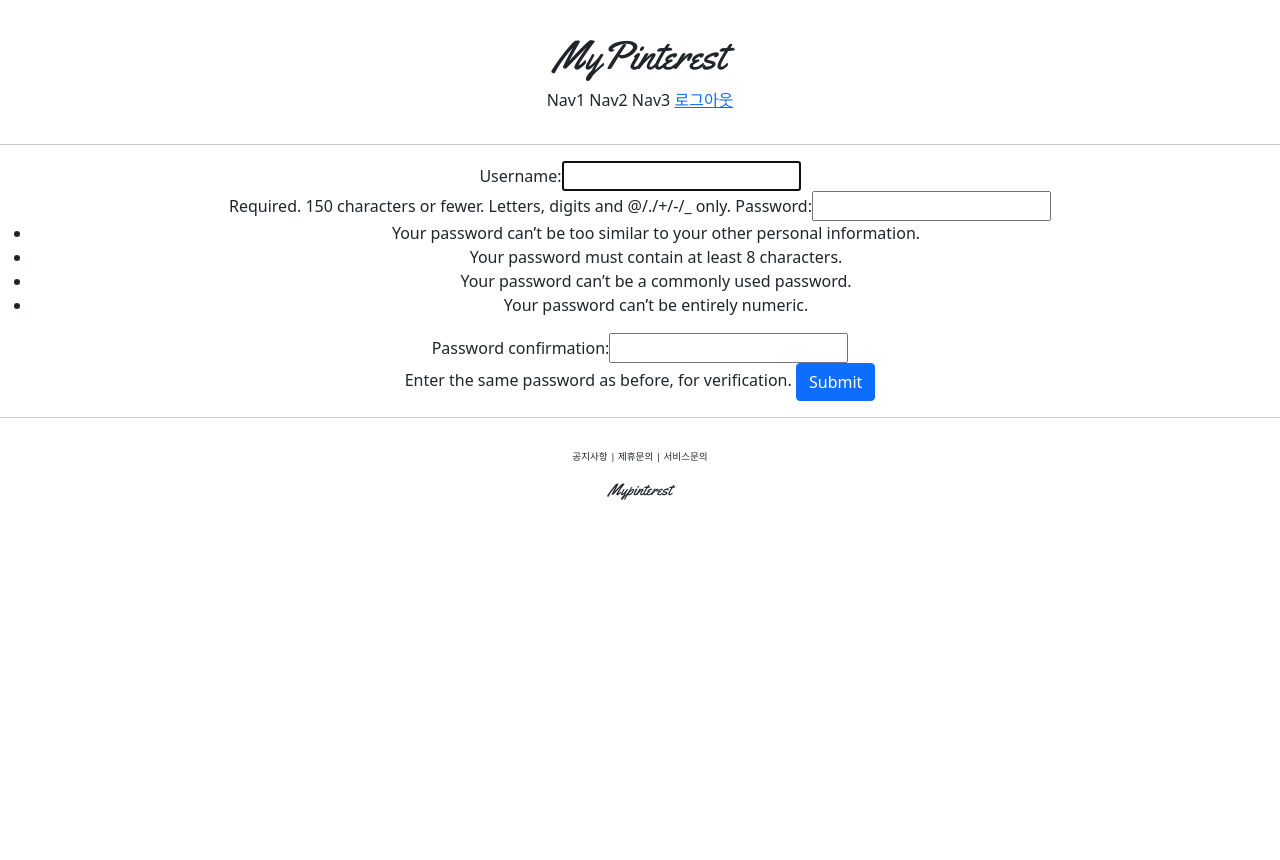
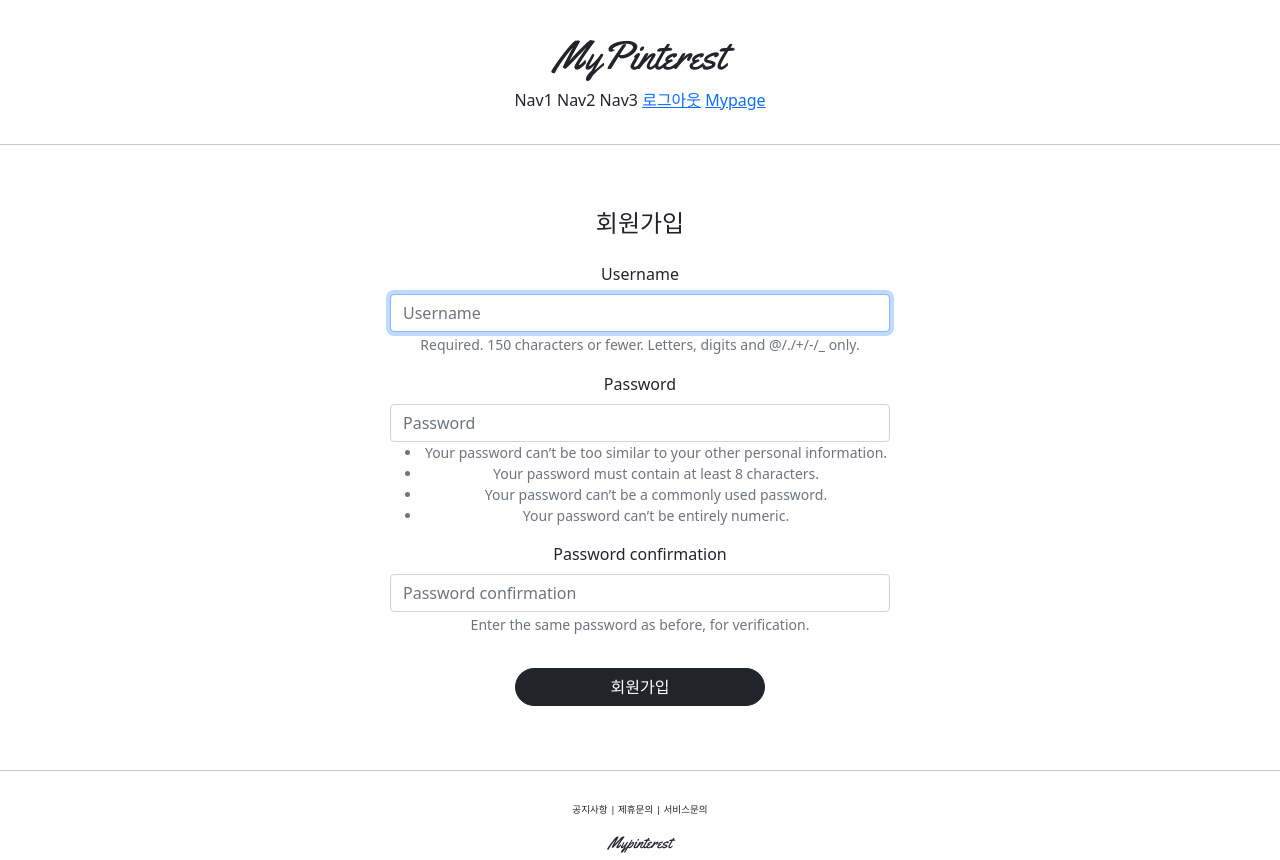
Before and after one commit to minwoo9629/Pinterest_clone_coding, a Django app: page /account/create/ in a window 1280 px wide. Before the commit the page ends 500 px from the top, so only its background shows below. Run offline with Django 3.2, Linux system fonts and the light colour scheme; the visitor is signed in with stand-in values (Sample User, id 1); some libraries are stand-ins or nearby versions.

Commit message:
bootstrap4 and detailView

```diff
--- a/accountapp/templates/accountapp/create.html
+++ b/accountapp/templates/accountapp/create.html
@@ -1,11 +1,14 @@
 {% extends 'base.html' %}
-
+{% load bootstrap4 %}
 {% block content %}
-<div style="text-align:center;">
+<div style="text-align:center; max-width: 500px; margin: 4rem auto">
+    <div class="mb-4">
+        <h4>회원가입</h4>
+    </div>
     <form action="{% url 'accountapp:create'%}" method="post">
         {% csrf_token %}
-        {{form}}
-        <input type="submit" class="btn btn-primary">
+        {% bootstrap_form form %}
+        <input type="submit" class="btn btn-dark rounded-pill col-6 mt-3" value="회원가입">
     </form>
 </div>
 {% endblock %}
--- a/accountapp/urls.py
+++ b/accountapp/urls.py
@@ -8,4 +8,5 @@ urlpatterns = [
     path('create/', views.AccountCreateView.as_view(), name="create"),
     path('login/', LoginView.as_view(template_name='accountapp/login.html'), name="login"),
     path('logout/', LogoutView.as_view(), name="logout"),
+    path('detail/<int:pk>', views.AccountDetailView.as_view(), name="detail"),
 ]
--- a/accountapp/views.py
+++ b/accountapp/views.py
@@ -2,7 +2,8 @@ from django.contrib.auth.forms import UserCreationForm
 from django.contrib.auth.models import User
 from django.shortcuts import render
 from django.urls import reverse_lazy
-from django.views.generic import CreateView
+from django.views.generic import CreateView, DetailView, UpdateView, DeleteView
+
 
 def hello(request):
     return render(request,'accountapp/hello.html')
@@ -12,3 +13,8 @@ class AccountCreateView(CreateView):
     form_class = UserCreationForm
     success_url = reverse_lazy('accountapp:hello')
     template_name = 'accountapp/create.html'
+
+class AccountDetailView(DetailView):
+    model = User
+    template_name = 'accountapp/detail.html'
+    context_object_name = 'target_user'
--- a/pinterest/settings.py
+++ b/pinterest/settings.py
@@ -39,6 +39,7 @@ INSTALLED_APPS = [
     'django.contrib.messages',
     'django.contrib.staticfiles',
     'accountapp',
+    'bootstrap4',
 ]
 
 MIDDLEWARE = [
--- a/templates/head.html
+++ b/templates/head.html
@@ -10,4 +10,26 @@
 
     <!-- CSS LINK -->
     <link rel="stylesheet" type="text/css" href="{% static 'base.css' %}">
+    <style>
+        @font-face{
+        font-family : 'NanumBarunGothic';
+        src: local('NanumBarunGothic'),
+        url("{% static 'fonts/NanumBarunGothic.otf'%}" format('opentype');
+    }
+        @font-face{
+        font-family : 'NanumBarunGothicBold';
+        src: local('NanumBarunGothicBold'),
+        url("{% static 'fonts/NanumBarunGothicBold.otf'%}" format('opentype');
+    }
+        @font-face{
+        font-family : 'NanumBarunGothicLight';
+        src: local('NanumBarunGothicLight'),
+        url("{% static 'fonts/NanumBarunGothicLight.otf'%}" format('opentype');
+    }
+        @font-face{
+        font-family : 'NanumBarunGothicUltraLight';
+        src: local('NanumBarunGothicUltraLight'),
+        url("{% static 'fonts/NanumBarunGothicUltraLight.otf'%}" format('opentype');
+    }
+    </style>
 </head>
--- a/templates/header.html
+++ b/templates/header.html
@@ -10,6 +10,7 @@
         <a href="{% url 'accountapp:login'%}?next={{request.path}}"><span>로그인</span></a>
         {% else %}
         <a href="{% url 'accountapp:logout'%}?next={{request.path}}"><span>로그아웃</span></a>
+        <a href="{% url 'accountapp:detail' user.id %}"><span>Mypage</span></a>
         {% endif %}
     </div>
 </div>
```
Also changed, not shown: accountapp/templates/accountapp/detail.html (added, +7 -0 lines), accountapp/templates/accountapp/login.html (+4 -3 lines), static/base.css (line endings or trailing spaces).
